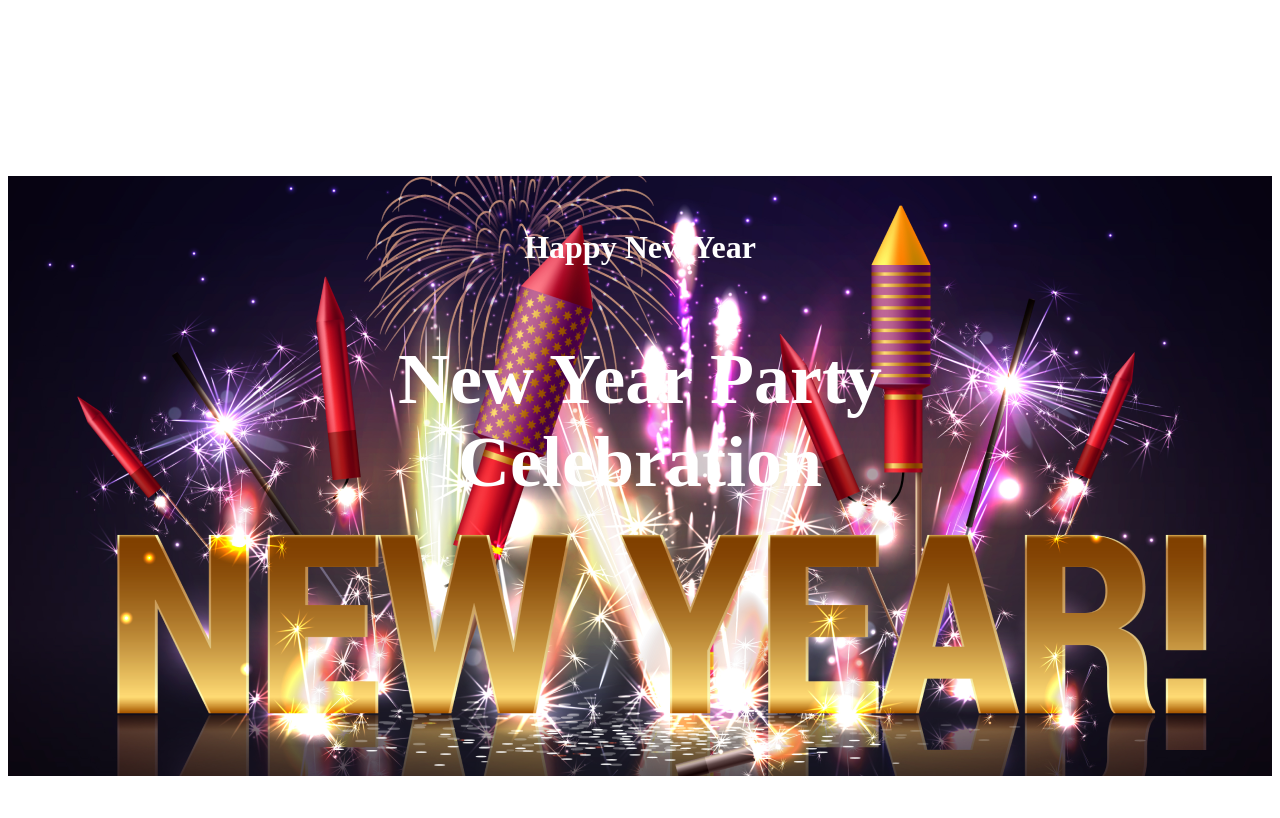
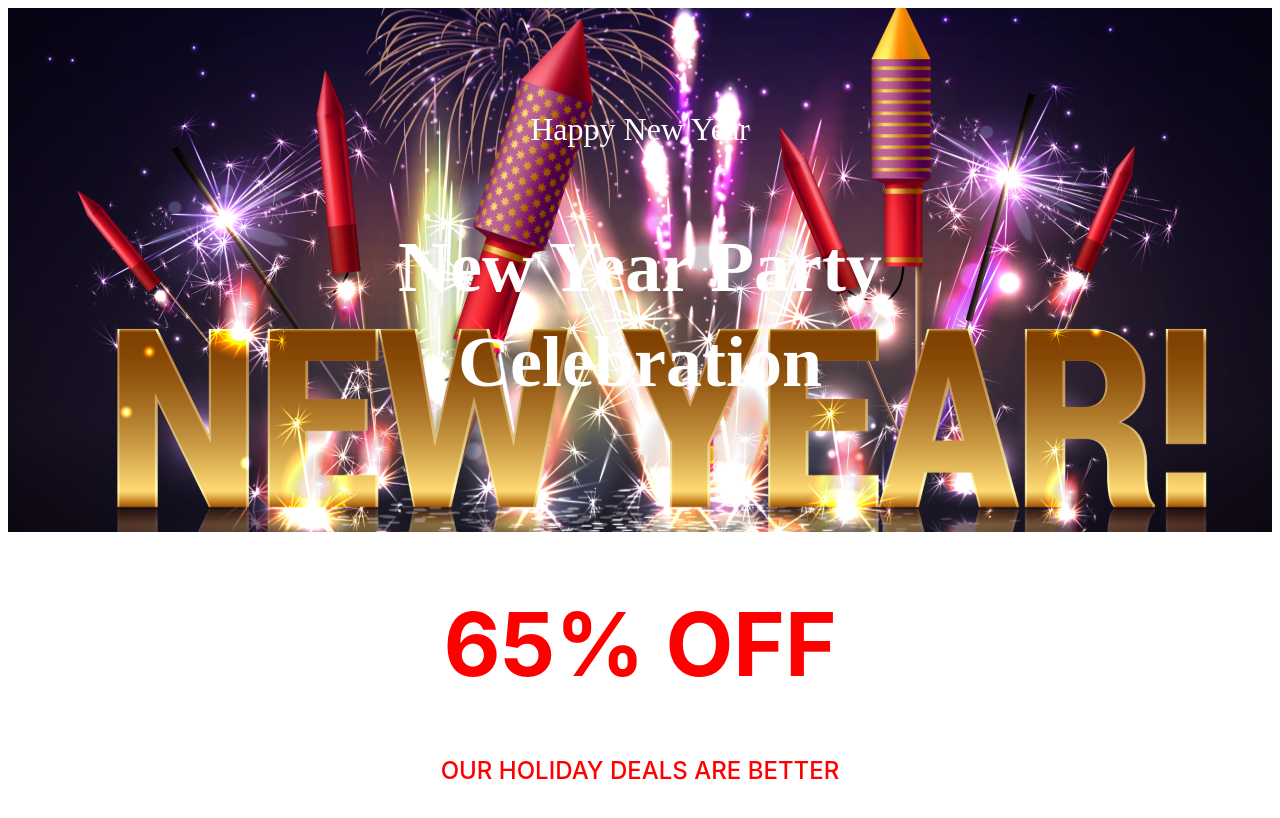
Before and after one commit to Uday833/assignment1, a plain HTML site: page index.html in a window 1280 px wide. Drawn offline with Linux system fonts and the light colour scheme.

Commit message:
offer added

```diff
--- a/index.html
+++ b/index.html
@@ -8,12 +8,12 @@
 </head>
 <body>
     <header>
-            <h1 class="banner-gretting">Happy New Year</h1>
-            <h3 class="banner-party">New Year Party Celebration</h3>
-
+            <h5 class="banner-gretting">Happy New Year</h5>
+            <h3 class="banner-party">New Year Party <br>Celebration</h3>
     </header>
-
     <main>
+        <h1 class="offer"> 65% OFF</h1>
+        <h6 class="offer1">OUR HOLIDAY DEALS ARE BETTER</h6>
 
     </main>
 
--- a/styles/index.css
+++ b/styles/index.css
@@ -1,20 +1,39 @@
 header{
     background-image: url(../B9A1-New-Year-New-Mission/resources/Banner\ Image.png);
-    background-position: bottom;
+    background-position: center;
     background-repeat: no-repeat;
-    padding: 200px 200px;
+    padding: 50px 140px;
 
 }
 .banner-gretting{
-     color: #FFF;
-    text-align: center;
-    font-size: 32px;
-
-
+    color: #FFF;
+text-align: center;
+font-size: 32px;
+font-weight: 400;
+line-height: normal;
 }
 .banner-party{
+    color: #FFF;
+    text-align: center;
+    font-size: 72px;
+    line-height: 95px
+}
+.offer{
+    color: #F00;
+text-align: center;
+font-family: Inter;
+font-size: 88px;
+font-style: normal;
+font-weight: 700;
+line-height: normal;
+}
+.offer1{
+    color: #F00;
 
-color: #FFF;
 text-align: center;
-font-size: 72px;
+font-family: Inter;
+font-size: 24px;
+font-style: normal;
+font-weight: 500;
+line-height: normal;
 }
```
